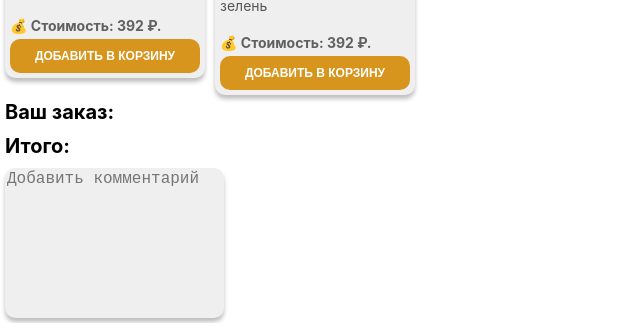
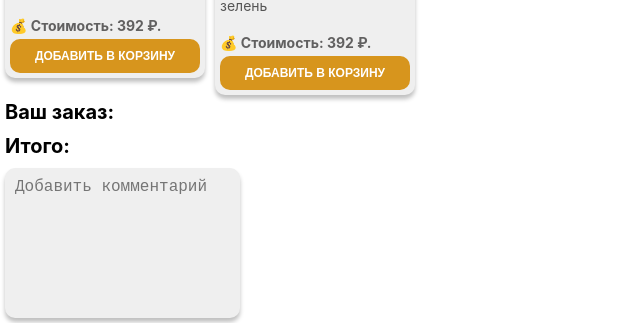
Before and after one commit to mzungu16/mzungu16.github.io, a plain HTML site: page index.html in a window 1280 px wide. Shown: the part 3192-3515 px from the top of the page, without its empty margins (0-640 px from the left). Drawn offline with Linux system fonts and the light colour scheme; a script that the page names is missing.

Commit message:
change category

```diff
--- a/css/index.css
+++ b/css/index.css
@@ -300,7 +300,8 @@ body {
   text-align: start;
   border: none;
   border-radius: 10px;
-  color: var(--tg-theme-hint-color);
+  color: #555555;
+  padding: 10px;
   font-size: 16px;
   height: 150px;
   resize: none;
```
